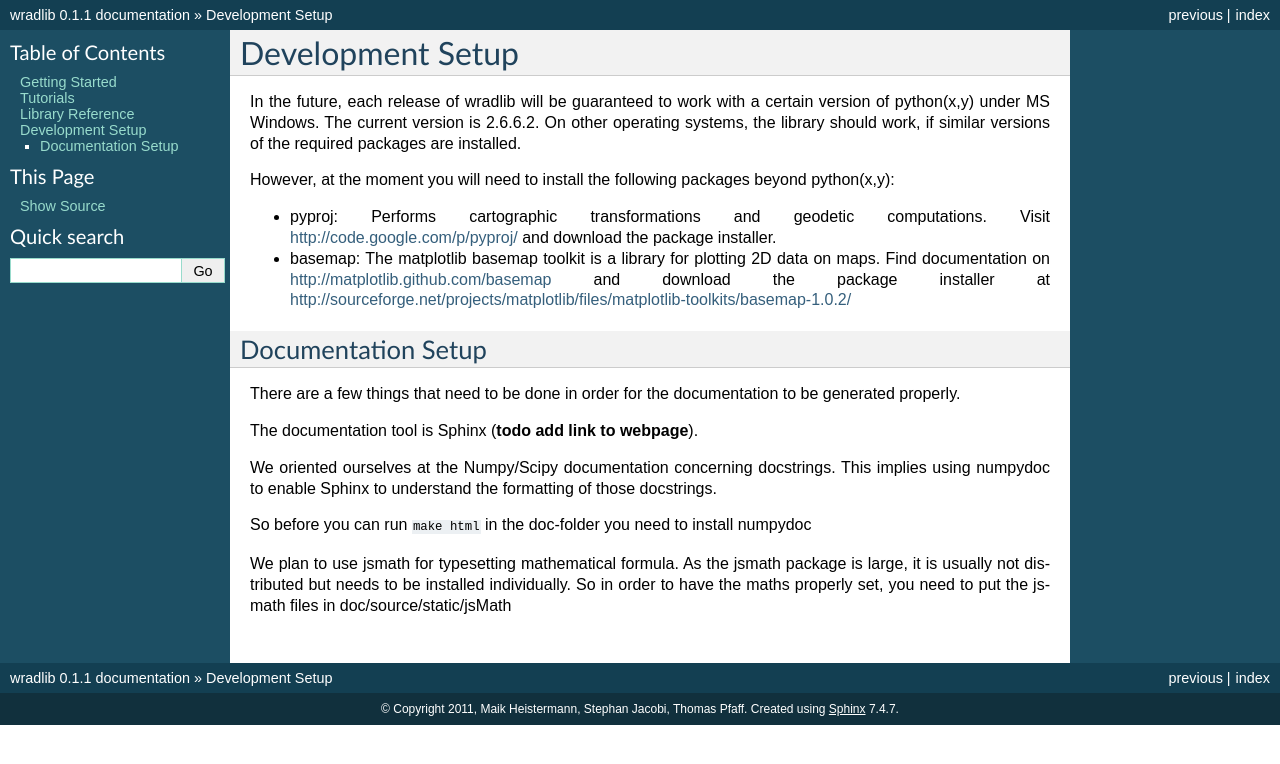
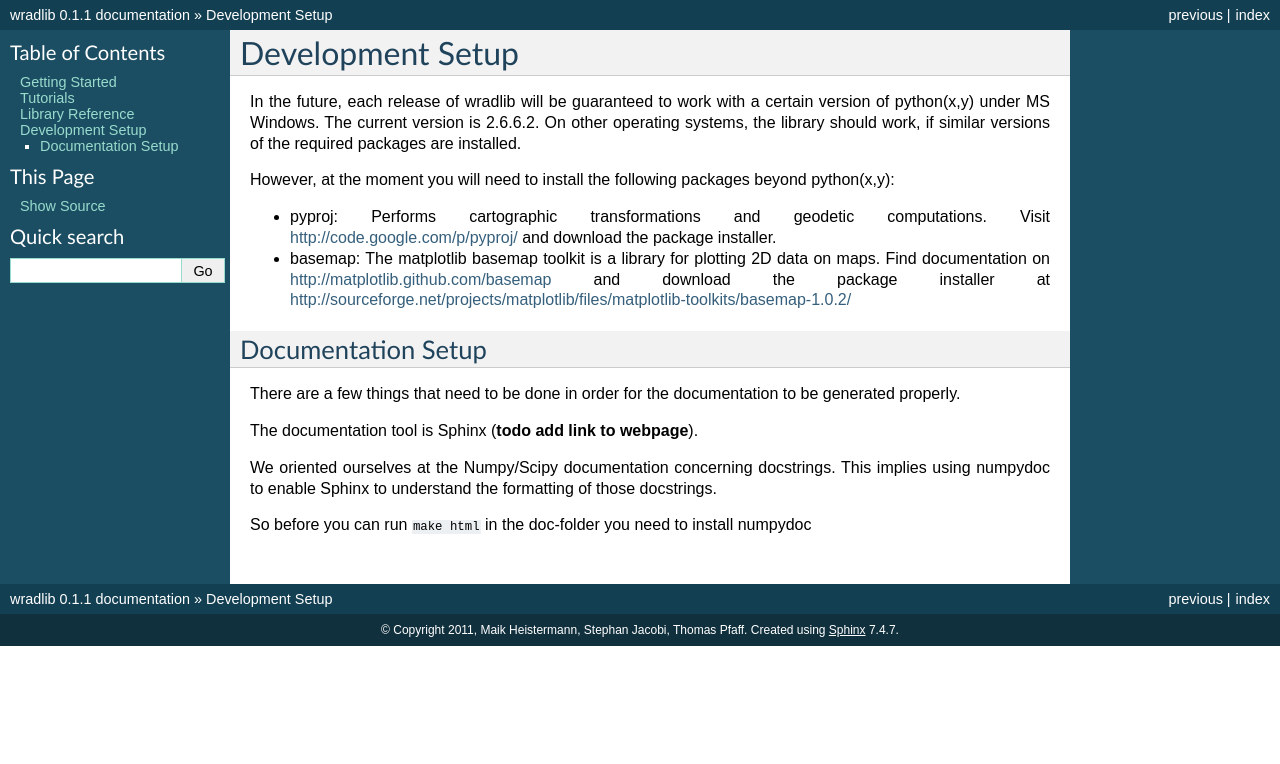
Before and after one commit to wradlib/wradlib-docs, a Sphinx documentation site: the page built from source/dev_setup.rst, in a window 1280 px wide. Shown: the top 764 px of the page. Built offline with Sphinx 7.4.7, drawn with Linux system fonts in a browser that asks for light colours; formulas are drawn with MathJax 3.

Commit message:
removed jsmath-part. jsmath is a large download and needs its fonts installed on the *user's* system, which most people won't do just to read our documentation. So I'll abandon this road for now and stick with LaTeX.

```diff
--- a/source/dev_setup.rst
+++ b/source/dev_setup.rst
@@ -30,8 +30,3 @@ This implies using numpydoc to enable Sphinx to understand the formatting of
 those docstrings.
 
 So before you can run ``make html`` in the doc-folder you need to install numpydoc
-
-We plan to use jsmath for typesetting mathematical formula. As the jsmath
-package is large, it is usually not distributed but needs to be installed
-individually. So in order to have the maths properly set, you need to put the
-jsmath files in doc/source/static/jsMath
```
